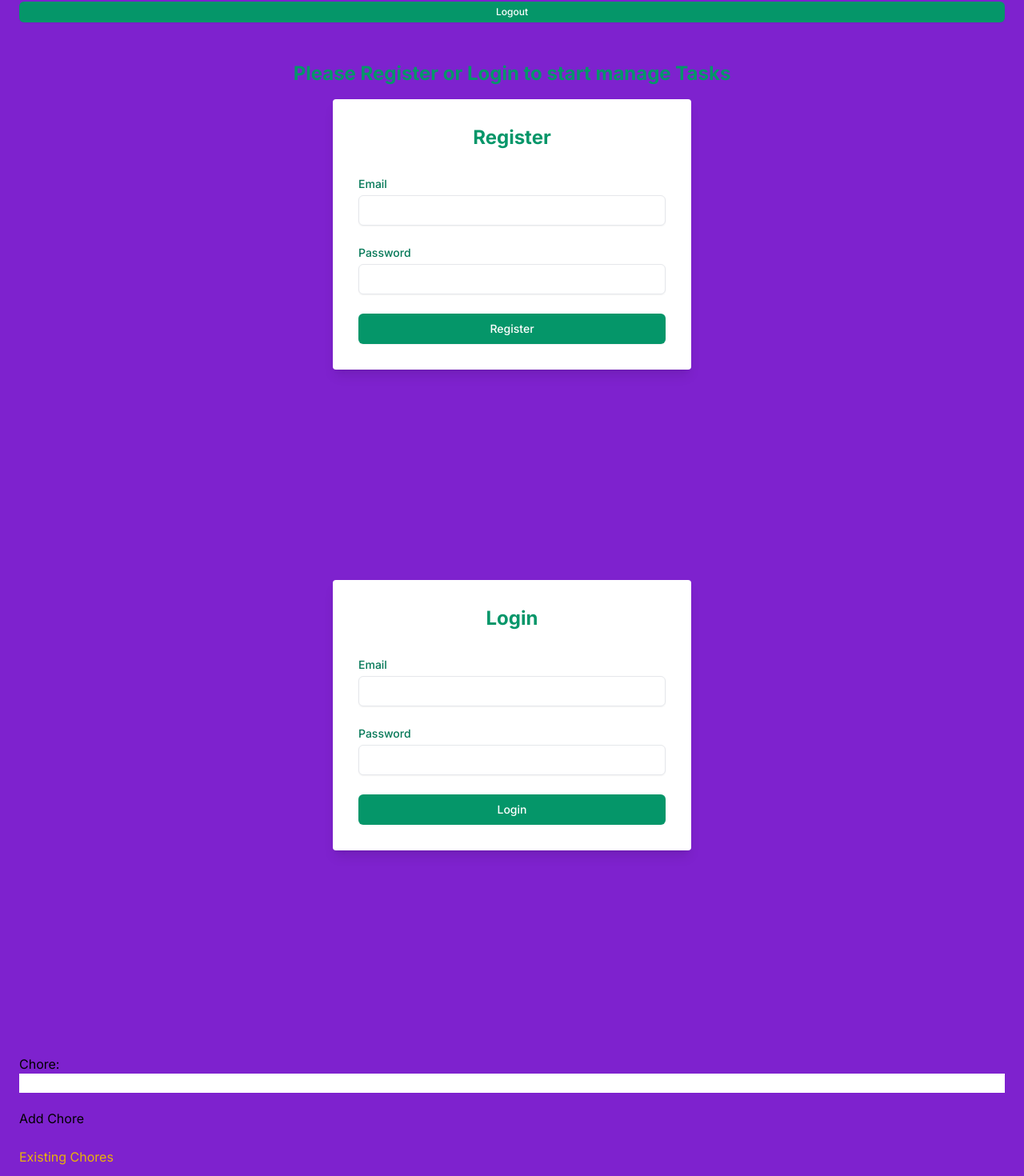
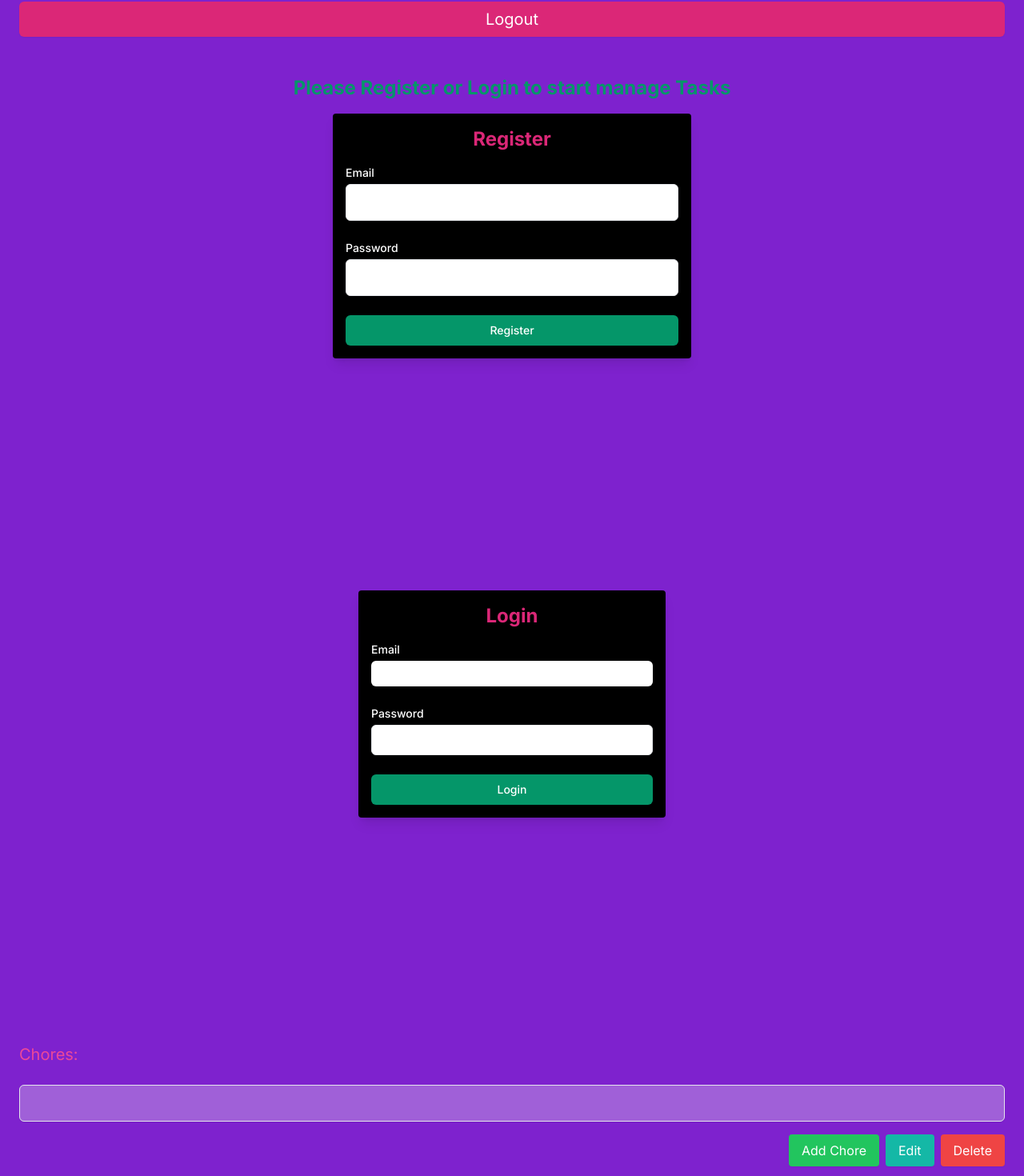
Before and after one commit to tlmoody84/tasks, a Next.js app: page /Management in a window 1280 px wide. Shown: the part 138-1608 px from the top of the page at 80% size. Built offline with nearby package versions, Linux system fonts and the light colour scheme; no server answers; the database is empty.

Commit message:
working on all buttons and forms to make operable

```diff
--- a/package.json
+++ b/package.json
@@ -9,6 +9,7 @@
     "lint": "next lint"
   },
   "dependencies": {
+    "@firebase/firestore": "^4.6.4",
     "firebase": "^10.12.2",
     "lodash": "^4.17.21",
     "next": "14.2.4",
--- a/src/app/Management/page.jsx
+++ b/src/app/Management/page.jsx
@@ -6,11 +6,13 @@ import AddChoreForm from '../../components/AddChoreForm';
 import RegisterForm from "../../components/RegisterForm";
 import LoginForm from "../../components/LoginForm";
 import LogoutButton from "../../components/LogoutButton";
+import { deleteDoc } from 'firebase/firestore';
 
 export default function ManagementPage() {
   const [chores, setChores] = useState([]);
   const [newChore, setNewChore] = useState('');
   const [newChoreDetails, setNewChoreDetails] = useState('');
+
   useEffect(() => {
     async function fetchData() {
       // try to get all documents, if you cant, catch the error
@@ -44,10 +46,10 @@ export default function ManagementPage() {
         chore.id === choreId ? { ...chore, completed: !chore.completed } : chore
       )
     );
-    const handleAddChore = (e) => {
-    e.preventDefault();
-    addChore(newChore, newChore === 'laundry' ? newChoreDetails : '');
-  };
+    const handleAddChore = (type, details = '') => ({
+      type: 'ADD_CHORE',
+      payload: { type, details }
+  });
   return (
 <div className="container mx-auto px-6 py-9 bg-purple-700">
       <center><h1>Manage Chores</h1></center>
@@ -58,30 +60,8 @@ export default function ManagementPage() {
       <LoginForm />
       </div>
       <AddChoreForm handleAddChore={handleAddChore}/>
-      {/* <form onSubmit={handleAddChore}>
-        <div className="flex flex-col my-5 text-black">
-          <label htmlFor="newChore">Chore:</label>
-          <input
-            id="newChore"
-            name="newChore"
-            value={newChore}
-            onChange={(e) => setNewChore(e.target.value)}
-          />
-        </div>
-        {newChore === 'laundry' && (
-          <div className="flex flex-col mt-2 text-pink-700">
-            <label htmlFor="laundryDetails">Laundry Details (Optional):</label>
-            <textarea
-              id="laundryDetails"
-              name="laundryDetails"
-              rows={3}
-              value={newChoreDetails}
-              onChange={(e) => setNewChoreDetails(e.target.value)}
-            />
-          </div>
-        )}
-        <button type="submit text-black">Add Chore</button>
-      </form> */}
+
+
       <div className="flex flex-col my-6 text-yellow-500">
       <h2>Existing Chores</h2>
       </div>
@@ -120,3 +100,5 @@ export default function ManagementPage() {
     </div>
   );
 }
+
+export { deleteDocument };
--- a/src/components/AddChoreForm.jsx
+++ b/src/components/AddChoreForm.jsx
@@ -1,34 +1,146 @@
+// import React, { useState } from 'react';
+
+// export default function AddChoreForm({ handleAddChore }) {
+//   const [newChore, setNewChore] = useState('');
+//   const [newChoreDetails, setNewChoreDetails] = useState('');
+
+//   return (
+
+// <form onSubmit={handleAddChore}>
+//         <div className="flex flex-col my-5 text-black">
+//           <label htmlFor="newChore">Chore:</label>
+//           <input
+//             id="newChore"
+//             name="newChore"
+//             value={newChore}
+//             onChange={(e) => setNewChore(e.target.value)}
+//           />
+//         </div>
+//         {newChore === 'laundry' && (
+//           <div className="flex flex-col mt-2 text-pink-700">
+//             <label htmlFor="laundryDetails">Laundry Details (Optional):</label>
+//             <textarea
+//               id="laundryDetails"
+//               name="laundryDetails"
+//               rows={3}
+//               value={newChoreDetails}
+//               onChange={(e) => setNewChoreDetails(e.target.value)}
+//             />
+//           </div>
+//         )}
+//         <button type="submit text-black">Add Chore</button>
+//       </form>
+//   )
+// }
+
+
+
+
 import React, { useState } from 'react';
 
-export default function AddChoreForm({ handleAddChore }) {
+export default function AddChoreForm({
+  handleAddChore,
+  handleEditChore,
+  handleDeleteChore,
+}){
   const [newChore, setNewChore] = useState('');
   const [newChoreDetails, setNewChoreDetails] = useState('');
+  const [isEditing, setIsEditing] = useState(false);
+  const [selectedChoreId, setSelectedChoreId] = useState(null); // Track selected chore for editing/deleting
+
+  const handleEditClick = (choreId) => {
+    setIsEditing(true);
+    setSelectedChoreId(choreId);
+    // Fetch chore details if needed (assuming handleEditChore expects full chore object)
+  };
+
+  const handleMarkComplete = (choreId) => {
+    // Implement logic to mark the chore complete (e.g., call a prop handler)
+    console.log('Chore', choreId, 'marked complete!');
+  };
+
+  const handleDeleteClick = (choreId) => {
+    // Implement logic to delete the chore (e.g., call a prop handler)
+    console.log('Chore', choreId, 'deleted!');
+  };
+
+  const handleSubmit = async (e) => {
+    e.preventDefault();
+    if (isEditing) {
+      handleEditChore(selectedChoreId, newChore, newChoreDetails); // Call edit handler with selected ID
+    } else {
+      handleAddChore(newChore, newChoreDetails); // Call add handler with new data
+    }
+    setIsEditing(false); // Reset edit mode after submission
+    setNewChore(''); // Clear input fields after adding or editing
+    setSelectedChoreId(null); // Clear selected ID
+  };
 
   return (
-
-<form onSubmit={handleAddChore}>
-        <div className="flex flex-col my-5 text-black">
-          <label htmlFor="newChore">Chore:</label>
+    <form onSubmit={handleSubmit}>
+      {<div className="flex flex-col space-y-6"> {/* Adjusted spacing */}
+  <label htmlFor="newChore" className="text-xl font-sm text-pink-500">
+    Chores:
+  </label>
   <input
     id="newChore"
     name="newChore"
     value={newChore}
     onChange={(e) => setNewChore(e.target.value)}
+    className={`w-full px-3 py-2 rounded-md border shadow-sm ${
+      isEditing ? 'text-lg font-bold' : 'text-xl'
+    }`} // Adjust styles based on edit mode
+    disabled={!isEditing} // Disable input when not in edit mode
   />
-        </div>
   {newChore === 'laundry' && (
           <div className="flex flex-col mt-2 text-pink-700">
-            <label htmlFor="laundryDetails">Laundry Details (Optional):</label>
+            <label htmlFor="laundryDetails" className="text-sm font-medium text-pink-700">
+              Laundry Details (Optional):
+            </label>
             <textarea
               id="laundryDetails"
               name="laundryDetails"
               rows={3}
               value={newChoreDetails}
               onChange={(e) => setNewChoreDetails(e.target.value)}
+              className="w-full px-3 py-2 rounded-md border shadow-sm"
+              disabled={!isEditing} // Disable textarea when not in edit mode
             />
+            </div>)}
+
+</div>}
+      <div className="flex justify-end mt-4">
+        {isEditing ? (
+          <button
+            type="submit"
+            className="px-4 py-2 bg-emerald-500 hover:bg-emerald-600 text-white rounded shadow-sm"
+          >
+            Save Changes
+          </button>
+        ) : (
+          <button
+            type="submit"
+            className="px-4 py-2 bg-green-500 hover:bg-green-600 text-white rounded shadow-sm"
+          >
+            Add Chore
+          </button>
+        )}
+        <button
+          type="button"
+          className="px-4 py-2 ml-2 bg-teal-500 hover:bg-teal-600 text-white rounded shadow-sm"
+          disabled={!isEditing} // Disable edit button when not in edit mode
+          onClick={() => handleEditClick(selectedChoreId)} // Pass selected ID
+        >
+          Edit
+        </button>
+        <button
+          type="button"
+          className="px-4 py-2 ml-2 bg-red-500 hover:bg-red-600 text-white rounded shadow-sm"
+          disabled={!isEditing} // Disable delete button when not in edit mode
+          onClick={() => handleDeleteClick(choreId)} // Call prop handler for deletion logic
+        >
+          Delete
+        </button>
       </div>
-        )}
-        <button type="submit text-black">Add Chore</button>
     </form>
-  )
-}
+  )};
--- a/src/components/LoginForm.jsx
+++ b/src/components/LoginForm.jsx
@@ -1,30 +1,111 @@
+// import { useState } from "react";
+// import { login } from "../utils/authutils";
+
+// const LoginForm = () => {
+//   const [email, setEmail] = useState("");
+//   const [password, setPassword] = useState("");
+
+//   const handleSubmit = async (e) => {
+//     e.preventDefault();
+//     // Add your login logic here
+//     console.log("Email:", email);
+//     console.log("Password:", password);
+//     await login(email, password);
+//   };
+
+//   return (
+//     <div className="flex items-center justify-center min-h-screen bg-emerald-25">
+//       <div className="w-full max-w-sm p-4 space-y-4 bg-white rounded shadow-lg">
+//         <h2 className="text-2xl font-bold text-center text-emerald-600">
+//           Login
+//         </h2>
+//         <form id="login-form" onSubmit={handleSubmit} className="space-y-6">
+//           <div>
+//             <label
+//               htmlFor="email"
+//               className="block text-sm font-medium text-emerald-700"
+//             >
+//               Email
+//             </label>
+//             <input
+//               id="email"
+//               name="email"
+//               type="email"
+//               autoComplete="email"
+//               required
+//               className="w-full px-2 py-1 mt-1 rounded-md shadow-sm focus:outline-none focus:ring-emerald-500 focus:border-emerald-500"
+//               value={email}
+//               onChange={(e) => setEmail(e.target.value)}
+//             />
+//           </div>
+
+//           <div>
+//             <label
+//               htmlFor="password"
+//               className="block text-sm font-medium text-emerald-700"
+//             >
+//               Password
+//             </label>
+//             <input
+//               id="password"
+//               name="password"
+//               type="password"
+//               autoComplete="current-password"
+//               required
+//               className="w-full px-3 py-2 mt-1 border rounded-md shadow-sm focus:outline-none focus:ring-emerald-500 focus:border-emerald-500 sm:text-sm"
+//               value={password}
+//               onChange={(e) => setPassword(e.target.value)}
+//             />
+//           </div>
+
+//           <div>
+//             <button
+//               type="submit"
+//               className="w-full px-4 py-2 text-sm font-medium text-white border border-transparent rounded-md shadow-sm bg-emerald-600 hover:bg-emerald-700 focus:outline-none focus:ring-2 focus:ring-offset-2 focus:ring-emerald-500"
+//             >
+//               Login
+//             </button>
+//           </div>
+//         </form>
+//       </div>
+//     </div>
+//   );
+// };
+
+// export default LoginForm;
+
+
+
+
+
 import { useState } from "react";
-import { login } from "../utils/authutils";
+import { login } from "../utils/authutils"; // Assuming login function is imported
 
 const LoginForm = () => {
   const [email, setEmail] = useState("");
   const [password, setPassword] = useState("");
+  const [errorMessage, setErrorMessage] = useState(null); // State for error message
 
   const handleSubmit = async (e) => {
     e.preventDefault();
-    // Add your login logic here
-    console.log("Email:", email);
-    console.log("Password:", password);
-    await login(email, password);
+    try {
+      const response = await login(email, password);
+      // Handle successful login (redirect, etc.) based on your application logic
+      console.log("Login successful!", response);
+    } catch (error) {
+      setErrorMessage(error.message || "Login failed. Please try again."); // Set error message
+    }
   };
 
   return (
     <div className="flex items-center justify-center min-h-screen bg-emerald-25">
-      <div className="w-full max-w-md p-8 space-y-8 bg-white rounded shadow-lg">
-        <h2 className="text-2xl font-bold text-center text-emerald-600">
+      <div className="w-full max-w-sm p-4 space-y-4 bg-black rounded shadow-lg">
+        <h2 className="text-2xl font-bold text-center text-pink-600">
           Login
         </h2>
         <form id="login-form" onSubmit={handleSubmit} className="space-y-6">
           <div>
-            <label
-              htmlFor="email"
-              className="block text-sm font-medium text-emerald-700"
-            >
+            <label htmlFor="email" className="block text-sm font-medium text-white-700">
               Email
             </label>
             <input
@@ -33,17 +114,13 @@ const LoginForm = () => {
               type="email"
               autoComplete="email"
               required
-              className="w-full px-3 py-2 mt-1 border rounded-md shadow-sm focus:outline-none focus:ring-emerald-500 focus:border-emerald-500 sm:text-sm"
+              className="w-full px-2 py-1 mt-1 rounded-md shadow-sm focus:outline-none focus:ring-emerald-500 focus:border-emerald-500"
               value={email}
               onChange={(e) => setEmail(e.target.value)}
             />
           </div>
-
           <div>
-            <label
-              htmlFor="password"
-              className="block text-sm font-medium text-emerald-700"
-            >
+            <label htmlFor="password" className="block text-sm font-medium text-white-700">
               Password
             </label>
             <input
@@ -57,7 +134,9 @@ const LoginForm = () => {
               onChange={(e) => setPassword(e.target.value)}
             />
           </div>
-
+          {errorMessage && (
+            <div className="text-red-500 text-sm mb-2">{errorMessage}</div>
+          )}
           <div>
             <button
               type="submit"
--- a/src/components/LogoutButton.jsx
+++ b/src/components/LogoutButton.jsx
@@ -9,7 +9,7 @@ const LogoutButton = () => {
   return (
     <button
       onClick={handleLogout}
-      className="px-2 py-1 text-xs font-medium text-white border border-transparent rounded-md shadow-sm bg-emerald-600 hover:bg-emerald-700 focus:outline-none focus:ring-2 focus:ring-offset-2 focus:ring-emerald-500"
+      className="px-4 py-2 text-xl font-xl text-white border-transparent rounded-md shadow-sm bg-pink-600 hover:bg-emerald-700 focus:outline-none focus:ring-2 focus:ring-offset-2 focus:ring-emerald-500"
     >
       Logout
     </button>
--- a/src/components/RegisterForm.jsx
+++ b/src/components/RegisterForm.jsx
@@ -18,15 +18,15 @@ const RegisterForm = () => {
       <p className="py-4 text-2xl font-bold text-center text-emerald-600">
         Please Register or Login to start manage Tasks
       </p>
-      <div className="w-full max-w-md p-8 mx-auto space-y-8 bg-white rounded shadow-lg y-4">
-        <h2 className="text-2xl font-bold text-center text-emerald-600">
+      <div className="w-full max-w-md p-4 mx-auto space-y-4 bg-black rounded shadow-lg y-4">
+        <h2 className="text-2xl font-bold text-center text-pink-600">
           Register
         </h2>
         <form onSubmit={handleSubmit} className="space-y-6">
           <div>
             <label
               htmlFor="email"
-              className="block text-sm font-medium text-emerald-700"
+              className="block text-sm font-medium text-white-700"
             >
               Email
             </label>
@@ -36,7 +36,7 @@ const RegisterForm = () => {
               type="email"
               autoComplete="email"
               required
-              className="w-full px-3 py-2 mt-1 border rounded-md shadow-sm focus:outline-none focus:ring-emerald-500 focus:border-emerald-500 sm:text-sm"
+              className="w-full px-3 py-2 mt-1 border rounded-md shadow-sm focus:outline-none focus:ring-emerald-500 focus:border-emerald-500 sm:text-xl"
               value={email}
               onChange={(e) => setEmail(e.target.value)}
             />
@@ -45,7 +45,7 @@ const RegisterForm = () => {
           <div>
             <label
               htmlFor="password"
-              className="block text-sm font-medium text-emerald-700"
+              className="block text-sm font-medium text-white-700"
             >
               Password
             </label>
@@ -55,7 +55,7 @@ const RegisterForm = () => {
               type="password"
               autoComplete="current-password"
               required
-              className="w-full px-3 py-2 mt-1 border rounded-md shadow-sm focus:outline-none focus:ring-emerald-500 focus:border-emerald-500 sm:text-sm"
+              className="w-full px-3 py-2 mt-1 border rounded-md shadow-sm focus:outline-none focus:ring-emerald-500 focus:border-emerald-500 sm:text-xl"
               value={password}
               onChange={(e) => setPassword(e.target.value)}
             />
```
Also changed, not shown: 1 other file (tests, documents, lock files or other folders). Lines whose indentation alone changed are shown as unchanged.
